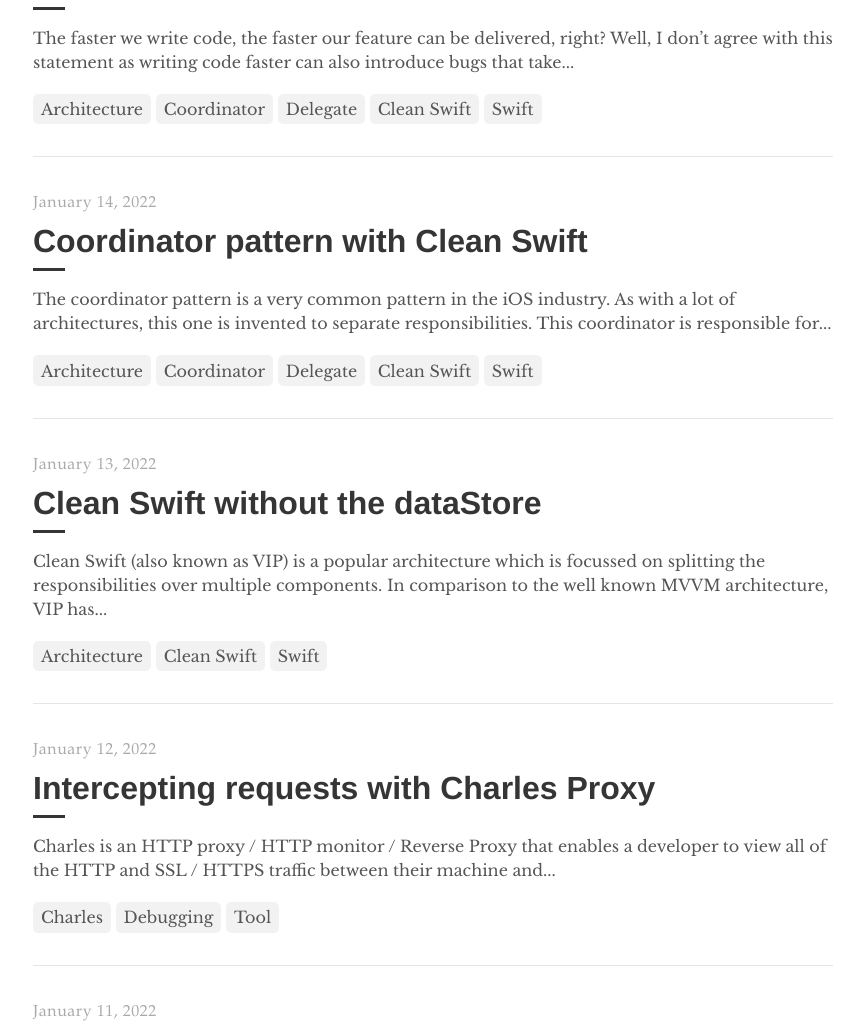
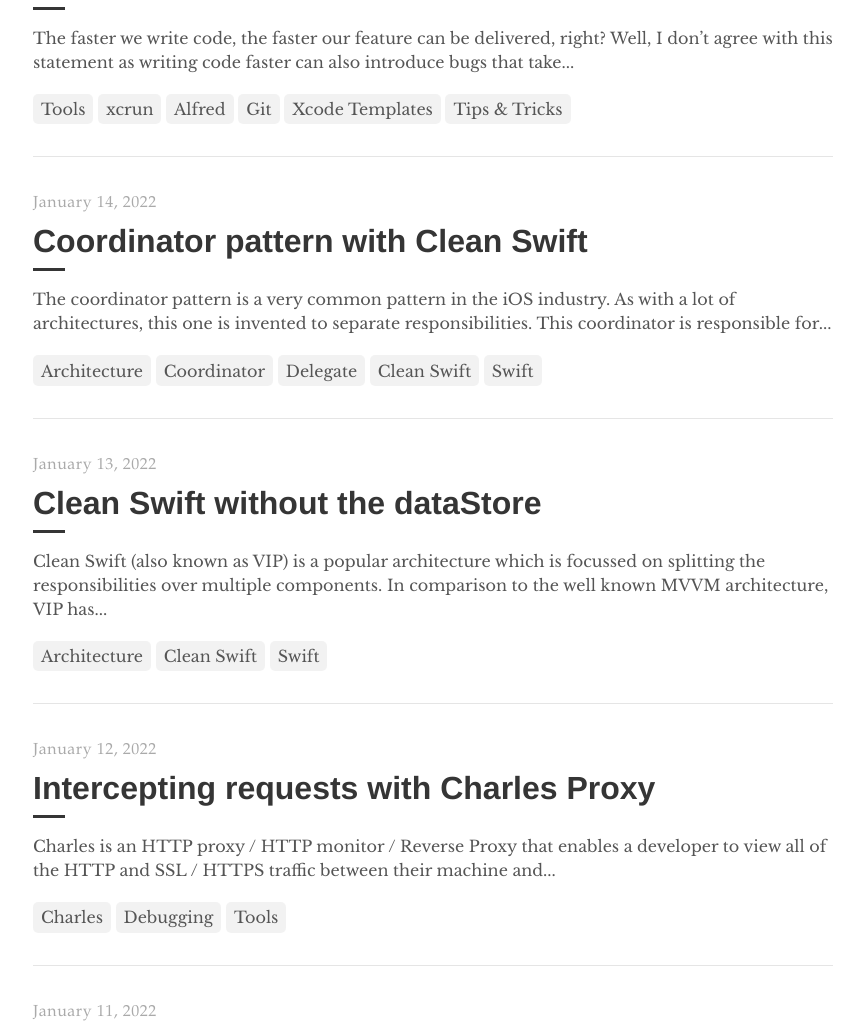
Before and after one commit to mderuiter/mderuiter.github.io, a Jekyll site: the page built from index.html, in a window 1280 px wide. Shown: the part 165-1187 px from the top of the page, without its empty margins (207-1071 px from the left). Built offline with Jekyll 4.4.1, drawn with Linux system fonts in a browser that asks for light colours; the list of posts is cut into pages by our own code.

Commit message:
Update tags

```diff
--- a/_posts/2022-01-12-intercepting-requests-with-charles-proxy.md
+++ b/_posts/2022-01-12-intercepting-requests-with-charles-proxy.md
@@ -2,7 +2,7 @@
 layout: post
 title: Intercepting requests with Charles Proxy
 author: Milan de Ruiter
-tags: Charles Debugging Tool
+tags: Charles Debugging Tools
 ---
 
 > Charles is an HTTP proxy / HTTP monitor / Reverse Proxy that enables a developer to view all of the HTTP and SSL / HTTPS traffic between their machine and the Internet. This includes requests, responses and the HTTP headers (which contain the cookies and caching information).
--- a/_posts/2022-01-15-speeding-up-development.md
+++ b/_posts/2022-01-15-speeding-up-development.md
@@ -2,7 +2,7 @@
 layout: post
 title: Speeding up your development workflow
 author: Milan de Ruiter
-tags: ["Architecture", "Coordinator", "Delegate", "Clean Swift", "Swift"]
+tags: ["Tools", "xcrun", "Alfred", "Git", "Xcode Templates", "Tips & Tricks"]
 ---
 
 The faster we write code, the faster our feature can be delivered, right? Well, I don’t agree with this statement as writing code faster can also introduce bugs that take you more time to investigate and solve.
```
